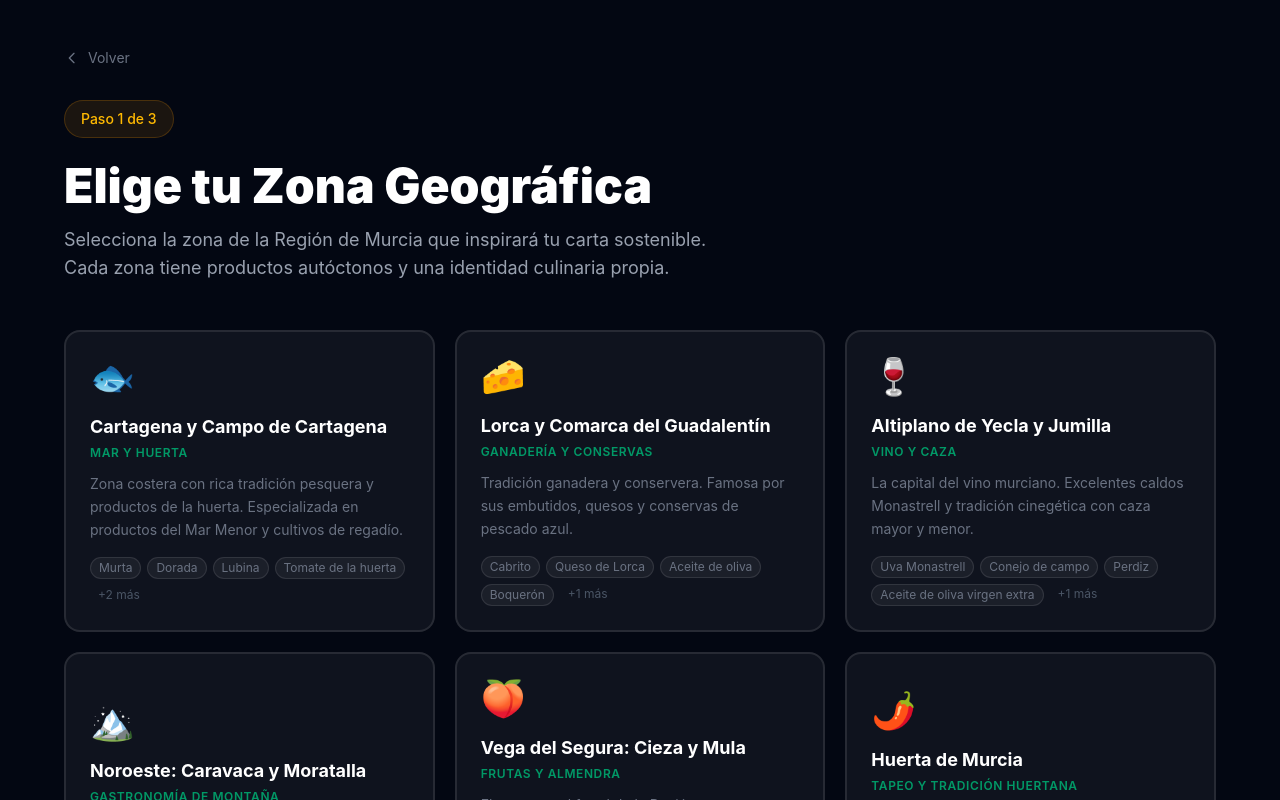
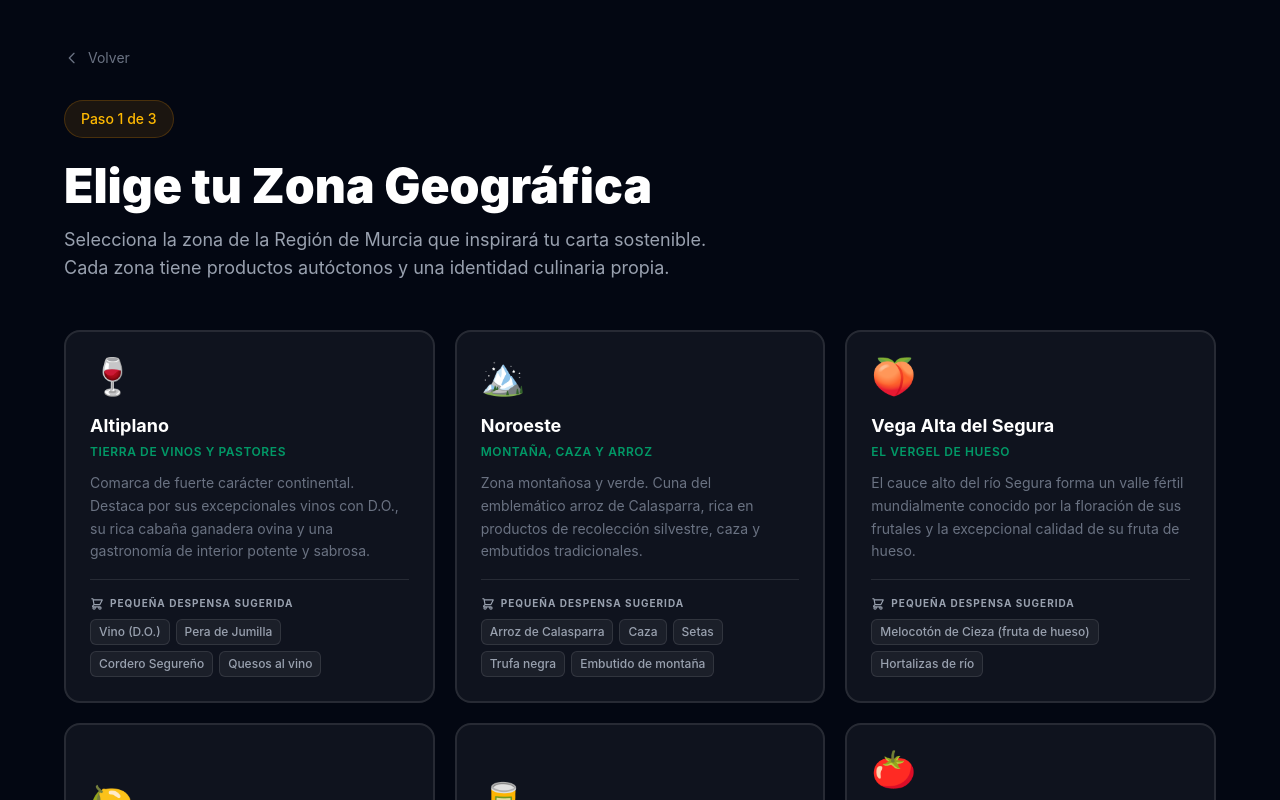
Before and after one commit to managerproapp-hue/proyecto-cocina-sostenible, a React (Vite) app: page / in a window 1280 px wide. Both pictures are taken after a click on the button "Comenzar Proyecto". Shown: the top 800 px of the page. Built offline with nearby package versions, Linux system fonts and the light colour scheme.

Commit message:
feat: Add 10 official zones and Suggested Pantry UI

```diff
--- a/src/data/zonas.ts
+++ b/src/data/zonas.ts
@@ -3,75 +3,92 @@ import type { Zone } from '../types';
 export const ZONAS_MURCIA: Zone[] = [
     {
         id: 1,
-        name: 'Cartagena y Campo de Cartagena',
-        territory: 'Cartagena, Los Alcázares, San Pedro del Pinatar',
-        concept: 'Mar y Huerta',
-        description: 'Zona costera con rica tradición pesquera y productos de la huerta. Especializada en productos del Mar Menor y cultivos de regadío.',
-        ingredients: ['Murta', 'Dorada', 'Lubina', 'Tomate de la huerta', 'Pimiento', 'Langostino de Vinaroz'],
-        emoji: '🐟',
+        name: 'Altiplano',
+        territory: 'Jumilla, Yecla',
+        concept: 'Tierra de Vinos y Pastores',
+        description: 'Comarca de fuerte carácter continental. Destaca por sus excepcionales vinos con D.O., su rica cabaña ganadera ovina y una gastronomía de interior potente y sabrosa.',
+        ingredients: ['Vino (D.O.)', 'Pera de Jumilla', 'Cordero Segureño', 'Quesos al vino'],
+        emoji: '🍷',
     },
     {
         id: 2,
-        name: 'Lorca y Comarca del Guadalentín',
-        territory: 'Lorca, Águilas, Mazarrón',
-        concept: 'Ganadería y Conservas',
-        description: 'Tradición ganadera y conservera. Famosa por sus embutidos, quesos y conservas de pescado azul.',
-        ingredients: ['Cabrito', 'Queso de Lorca', 'Aceite de oliva', 'Boquerón', 'Melón de Águilas'],
-        emoji: '🧀',
+        name: 'Noroeste',
+        territory: 'Caravaca, Moratalla, Cehegín, Bullas',
+        concept: 'Montaña, Caza y Arroz',
+        description: 'Zona montañosa y verde. Cuna del emblemático arroz de Calasparra, rica en productos de recolección silvestre, caza y embutidos tradicionales.',
+        ingredients: ['Arroz de Calasparra', 'Caza', 'Setas', 'Trufa negra', 'Embutido de montaña'],
+        emoji: '🏔️',
     },
     {
         id: 3,
-        name: 'Altiplano de Yecla y Jumilla',
-        territory: 'Yecla, Jumilla',
-        concept: 'Vino y Caza',
-        description: 'La capital del vino murciano. Excelentes caldos Monastrell y tradición cinegética con caza mayor y menor.',
-        ingredients: ['Uva Monastrell', 'Conejo de campo', 'Perdiz', 'Aceite de oliva virgen extra', 'Hongos silvestres'],
-        emoji: '🍷',
+        name: 'Vega Alta del Segura',
+        territory: 'Cieza, Abarán, Blanca',
+        concept: 'El Vergel de Hueso',
+        description: 'El cauce alto del río Segura forma un valle fértil mundialmente conocido por la floración de sus frutales y la excepcional calidad de su fruta de hueso.',
+        ingredients: ['Melocotón de Cieza (fruta de hueso)', 'Hortalizas de río'],
+        emoji: '🍑',
     },
     {
         id: 4,
-        name: 'Noroeste: Caravaca y Moratalla',
-        territory: 'Caravaca de la Cruz, Moratalla, Cehegín',
-        concept: 'Gastronomía de Montaña',
-        description: 'Cocina de montaña con productos del bosque, caza y tradición repostera ligada a la Vera Cruz.',
-        ingredients: ['Trucha', 'Setas', 'Miel de montaña', 'Arroz de montaña', 'Lechazo'],
-        emoji: '🏔️',
+        name: 'Valle de Ricote',
+        territory: 'Ricote, Ojós, Archena, Ulea, Villanueva',
+        concept: 'Herencia Morisca y Cítricos',
+        description: 'Un oasis morisco atrapado en el tiempo. Combina el cultivo intensivo de cítricos con la herencia árabe de la miel, los frutos secos y los dátiles.',
+        ingredients: ['Limón / Naranja', 'Miel', 'Dátiles', 'Frutos secos'],
+        emoji: '🍋',
     },
     {
         id: 5,
-        name: 'Vega del Segura: Cieza y Mula',
-        territory: 'Cieza, Mula, Abarán',
-        concept: 'Frutas y Almendra',
-        description: 'El gran vergel frutal de la Región. Melocotoneros y albaricoqueros en flor, conocida mundialmente por la calidad de su fruta.',
-        ingredients: ['Melocotón de Cieza', 'Albaricoque', 'Ciruela', 'Almendra', 'Peras'],
-        emoji: '🍑',
+        name: 'Vega Media del Segura',
+        territory: 'Molina de Segura, Alguazas, Lorquí, Ceutí',
+        concept: 'La Cuna de la Conserva',
+        description: 'Histórico motor industrial conservero de la región. Sus fértiles tierras producen hortalizas de altísima calidad que han dado fama internacional a sus conservas vegetales.',
+        ingredients: ['Conservas vegetales', 'Alcachofa', 'Pimentón'],
+        emoji: '🥫',
     },
     {
         id: 6,
         name: 'Huerta de Murcia',
-        territory: 'Murcia Capital, Santomera, Molina de Segura',
-        concept: 'Tapeo y Tradición Huertana',
-        description: 'El corazón de la Región. La huerta más fértil del Mediterráneo, cuna de la gastronomía murciana del tapeo y los productos de km0.',
-        ingredients: ['Pimentón de Murcia', 'Ñora', 'Haba tierna', 'Guisantes', 'Tomate', 'Calabacín', 'Berenjena'],
-        emoji: '🌶️',
+        territory: 'Murcia Capital, Santomera, Beniel',
+        concept: 'La Gran Despensa Vegetal',
+        description: 'El corazón agrícola del sureste. Una inmensa y rica huerta que provee las verduras y hortalizas frescas base de platos icónicos como el zarangollo o la ensalada murciana.',
+        ingredients: ['Zarangollo (Calabacín, Cebolla, Huevo)', 'Ensalada murciana (Tomate, Atún, Olivas)', 'Habas', 'Cítricos'],
+        emoji: '🍅',
     },
     {
         id: 7,
-        name: 'Mar Menor y Manga',
-        territory: 'San Javier, Los Alcázares, Cabo de Palos',
-        concept: 'Arroces y Mariscos',
-        description: 'Cultura del arroz y los mariscos. El Mar Menor ofrece langostinos y calderos únicos reconocidos internacionalmente.',
-        ingredients: ['Langostino del Mar Menor', 'Calamar', 'Arroz caldero', 'Salmuera', 'Dorada'],
+        name: 'Valle del Guadalentín',
+        territory: 'Lorca, Totana, Alhama, Puerto Lumbreras',
+        concept: 'Ganadería Autóctona y Pimentón',
+        description: 'Extenso valle de tradición ganadera, hogar del recuperado "Chato Murciano". Combina la producción cárnica con cultivos de secano y el esencial pimiento de bola.',
+        ingredients: ['Cerdo (Chato Murciano)', 'Pimiento de bola', 'Almendra', 'Embutidos'],
+        emoji: '🐖',
+    },
+    {
+        id: 8,
+        name: 'Bajo Guadalentín',
+        territory: 'Mazarrón, Águilas',
+        concept: 'Salazones y Pescado de Roca',
+        description: 'Costa sur de tradición marinera y minera. Maestros milenarios en el arte de la salazón de pescados y hogar de crustáceos excepcionales como la gamba roja.',
+        ingredients: ['Gamba Roja', 'Tomate', 'Salazones (Hueva, Mojama)', 'Pescado de roca'],
         emoji: '🦐',
     },
+    {
+        id: 9,
+        name: 'Campo de Cartagena',
+        territory: 'Cartagena, Torre-Pacheco, Fuente Álamo',
+        concept: 'Huerta de Invierno y Cereal',
+        description: 'Vasta llanura agrícola conocida como la "huerta de invierno" de Europa. Destaca por sus sabrosos melones, cultivos extensivos y su proximidad al mar.',
+        ingredients: ['Melón de Torre-Pacheco', 'Guisantes', 'Cereal', 'Pescados blancos'],
+        emoji: '🍈',
+    },
+    {
+        id: 10,
+        name: 'Mar Menor',
+        territory: 'San Javier, San Pedro, Los Alcázares',
+        concept: 'Arroces Marineros y Sal',
+        description: 'La albufera salada más grande de Europa. Ecosistema único que proporciona pescados y mulsos de sabor intenso, base del mítico Caldero del Mar Menor.',
+        ingredients: ['Langostino del Mar Menor', 'Dorada', 'Arroz Caldero', 'Flor de Sal'],
+        emoji: '🌊',
+    }
 ];
-
-export const MURCIA_REGIONS = [
-    'Cartagena y Campo de Cartagena',
-    'Lorca y Comarca del Guadalentín',
-    'Altiplano de Yecla y Jumilla',
-    'Noroeste: Caravaca y Moratalla',
-    'Vega del Segura: Cieza y Mula',
-    'Huerta de Murcia',
-    'Mar Menor y La Manga',
-];
--- a/src/views/DashboardView.tsx
+++ b/src/views/DashboardView.tsx
@@ -101,13 +101,22 @@ export default function DashboardView({ zone, onChangeZone }: DashboardViewProps
                                 <p className="text-emerald-400 font-semibold text-sm mb-3">{zone.concept} · {zone.territory}</p>
                                 <p className="text-gray-400 text-sm leading-relaxed max-w-xl">{zone.description}</p>
                             </div>
-                            <div className="flex flex-col gap-2">
-                                <p className="text-gray-600 text-xs font-semibold uppercase tracking-wider mb-1">Productos estrella</p>
-                                {zone.ingredients.map((ing) => (
-                                    <span key={ing} className="text-xs bg-emerald-500/10 border border-emerald-500/20 text-emerald-400 px-3 py-1 rounded-full">
-                                        {ing}
-                                    </span>
-                                ))}
+                            <div className="flex flex-col gap-3 min-w-[240px]">
+                                <div>
+                                    <p className="text-emerald-500/70 text-[10px] font-black uppercase tracking-widest mb-2 flex items-center gap-1.5">
+                                        <svg className="w-3.5 h-3.5" fill="none" viewBox="0 0 24 24" stroke="currentColor">
+                                            <path strokeLinecap="round" strokeLinejoin="round" strokeWidth={2.5} d="M3 3h2l.4 2M7 13h10l4-8H5.4M7 13L5.4 5M7 13l-2.293 2.293c-.63.63-.184 1.707.707 1.707H17m0 0a2 2 0 100 4 2 2 0 000-4zm-8 2a2 2 0 11-4 0 2 2 0 014 0z" />
+                                        </svg>
+                                        Pequeña Despensa Sugerida
+                                    </p>
+                                    <div className="flex flex-wrap gap-1.5">
+                                        {zone.ingredients.map((ing) => (
+                                            <span key={ing} className="text-xs bg-emerald-500/10 border border-emerald-500/20 text-emerald-300 font-medium px-2.5 py-1 rounded-md">
+                                                {ing}
+                                            </span>
+                                        ))}
+                                    </div>
+                                </div>
                             </div>
                         </div>
                     </div>
--- a/src/views/ZoneSelectorView.tsx
+++ b/src/views/ZoneSelectorView.tsx
@@ -74,26 +74,29 @@ export default function ZoneSelectorView({ onSelect, onBack }: ZoneSelectorViewP
                                     {zone.description}
                                 </p>
 
-                                {/* Ingredient tags */}
+                                {/* Pantry / Despensa */}
+                                <div className="mt-4 pt-4 border-t border-white/10">
+                                    <p className="text-[10px] font-bold text-gray-400 uppercase tracking-widest mb-2 flex items-center gap-1.5">
+                                        <svg className="w-3.5 h-3.5" fill="none" viewBox="0 0 24 24" stroke="currentColor">
+                                            <path strokeLinecap="round" strokeLinejoin="round" strokeWidth={2} d="M3 3h2l.4 2M7 13h10l4-8H5.4M7 13L5.4 5M7 13l-2.293 2.293c-.63.63-.184 1.707.707 1.707H17m0 0a2 2 0 100 4 2 2 0 000-4zm-8 2a2 2 0 11-4 0 2 2 0 014 0z" />
+                                        </svg>
+                                        Pequeña Despensa Sugerida
+                                    </p>
                                     <div className="flex flex-wrap gap-1.5">
-                                    {zone.ingredients.slice(0, 4).map((ing: string) => (
+                                        {zone.ingredients.map((ing: string) => (
                                             <span
                                                 key={ing}
-                                            className={`text-xs px-2 py-0.5 rounded-full border transition-colors
+                                                className={`text-xs px-2 py-1 rounded-md border transition-colors font-medium
                                                 ${isSelected
-                                                    ? 'border-emerald-500/40 bg-emerald-500/10 text-emerald-400'
-                                                    : 'border-white/10 bg-white/5 text-gray-500'
+                                                        ? 'border-emerald-500/40 bg-emerald-500/15 text-emerald-300'
+                                                        : 'border-white/10 bg-white/5 text-gray-400'
                                                     }
                                                 `}
                                             >
                                                 {ing}
                                             </span>
                                         ))}
-                                    {zone.ingredients.length > 4 && (
-                                        <span className="text-xs px-2 py-0.5 text-gray-600">
-                                            +{zone.ingredients.length - 4} más
-                                        </span>
-                                    )}
+                                    </div>
                                 </div>
                             </button>
                         );
```
Lines whose indentation alone changed are shown as unchanged.
